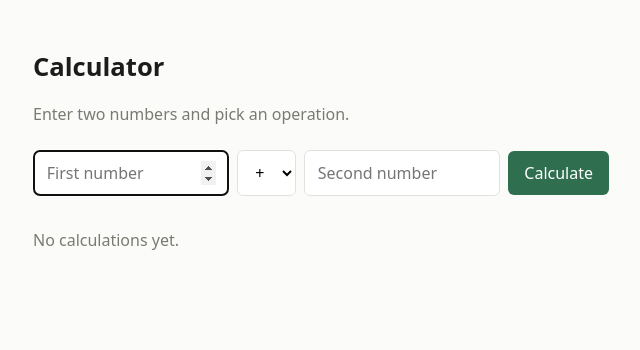
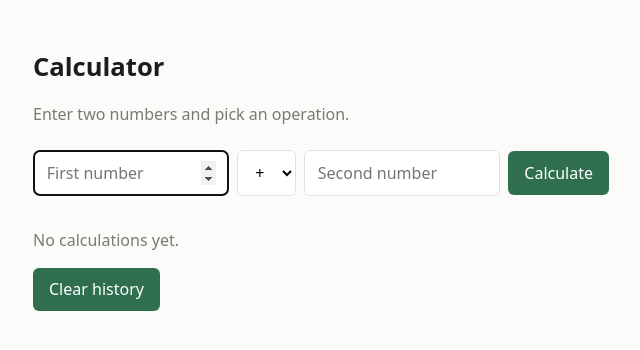
Before and after one commit to mudt-cm104-2026-winter/team-14, a FastAPI app: page / in a window 1280 px wide. Shown: the top 350 px of the page, without its empty margins (319-959 px from the left). Run offline with FastAPI, Linux system fonts and the light colour scheme.

Commit message:
feat: add clear history button

```diff
--- a/app/main.py
+++ b/app/main.py
@@ -73,3 +73,10 @@ def add(a: str = Form(...), operator: str = Form(...), b: str = Form(...)):
     storage.add_entry(a=left, operator=operator, b=right, result=result)
     # Back to the start page. 303 tells the browser: load it with GET.
     return RedirectResponse("/", status_code=303)
+
+
+@app.post("/clear")
+def clear():
+    """Empty the history and go back to the start page."""
+    storage.clear_entries()
+    return RedirectResponse("/", status_code=303)
--- a/app/static/style.css
+++ b/app/static/style.css
@@ -54,3 +54,5 @@ th, td { padding: .5rem; border-bottom: 1px solid var(--line); text-align: left;
 th { color: var(--muted); font-weight: 600; }
 
 td.result { font-weight: 600; }
+
+form.clear { margin-top: 1rem; }
--- a/app/storage.py
+++ b/app/storage.py
@@ -30,3 +30,8 @@ def add_entry(a, operator, b, result):
     _entries.append(entry)
     _next_id += 1
     return entry
+
+
+def clear_entries():
+    """Remove every calculation from the history."""
+    _entries.clear()
--- a/app/templates/index.html
+++ b/app/templates/index.html
@@ -46,6 +46,10 @@
     {% else %}
     <p class="empty">No calculations yet.</p>
     {% endif %}
+
+    <form class="clear" action="/clear" method="post">
+      <button type="submit">Clear history</button>
+    </form>
   </main>
 </body>
 </html>
```
Also changed, not shown: CHANGELOG.md.
